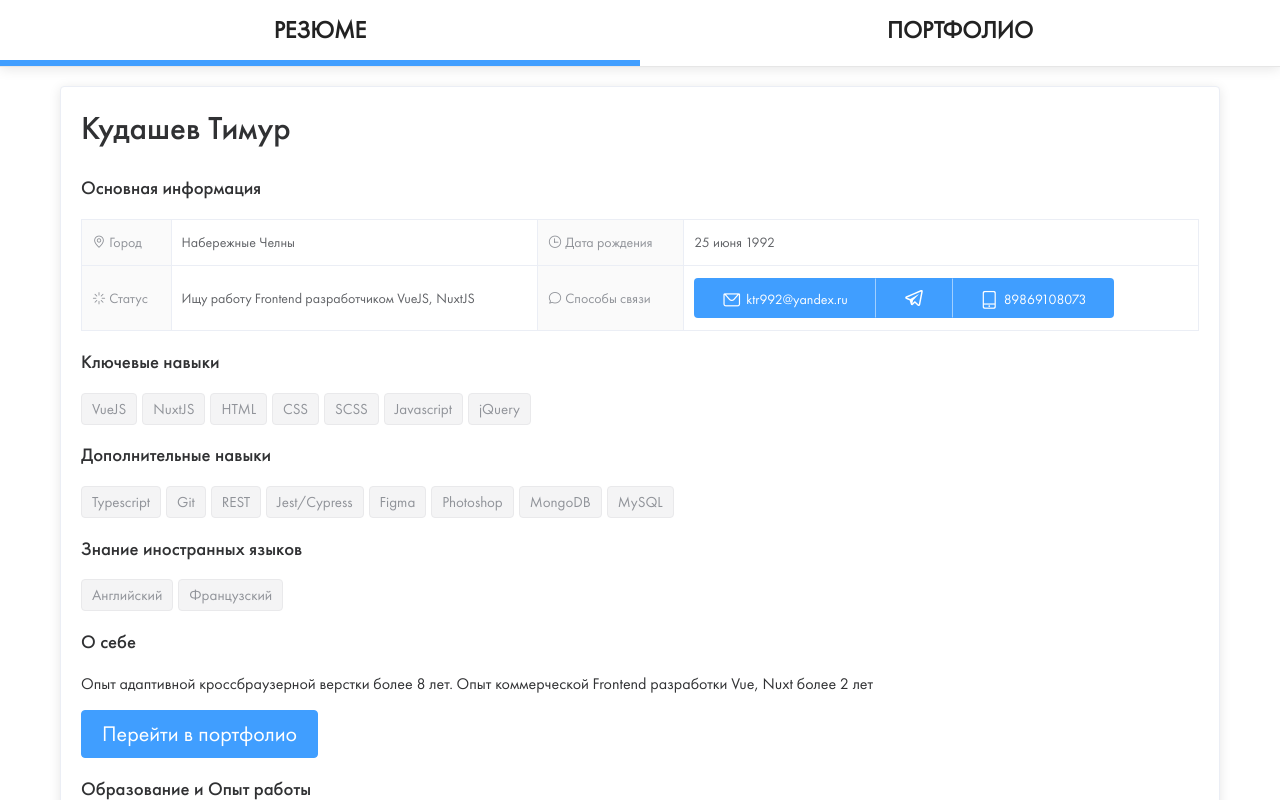
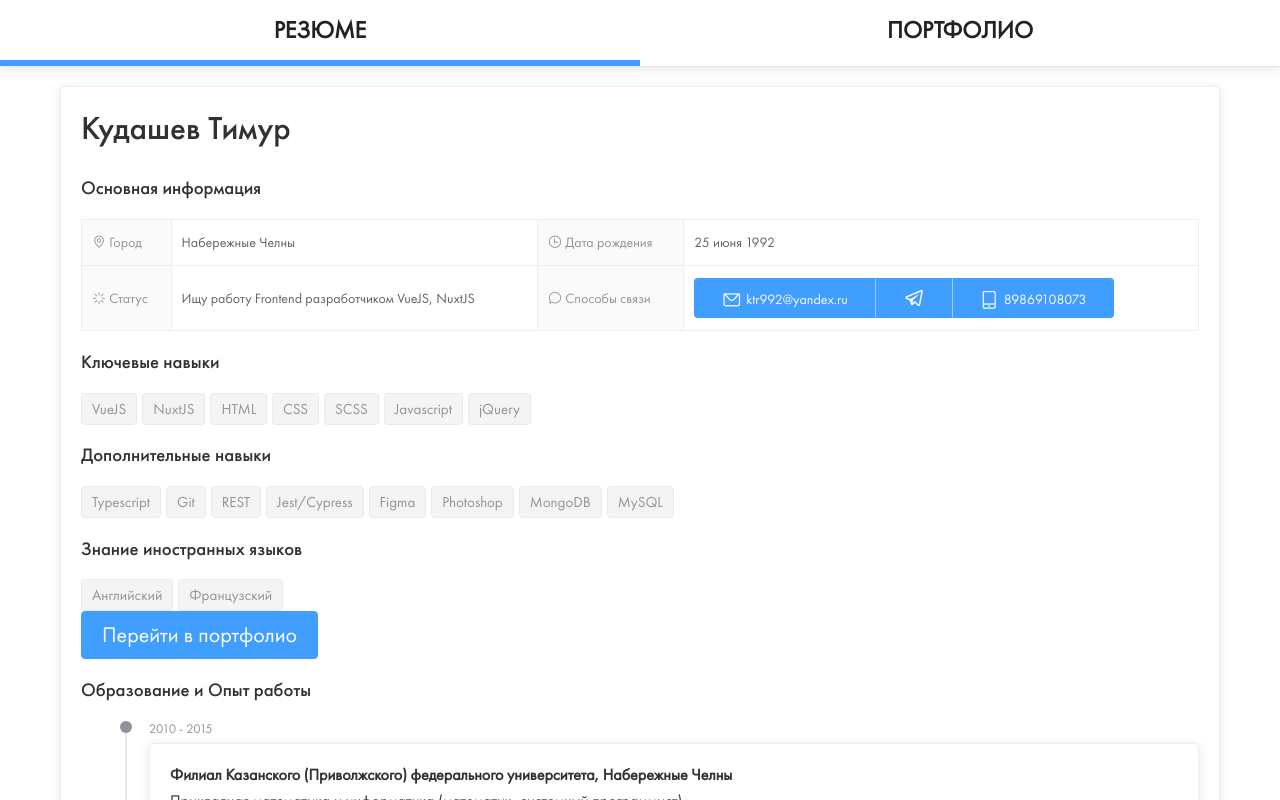
Before and after one commit to ktr92/nuxtresume, a Nuxt app: page / in a window 1280 px wide. Shown: the top 800 px of the page. Built offline with nearby package versions, Linux system fonts and the light colour scheme.

Commit message:
hideinfo

```diff
--- a/pages/index.vue
+++ b/pages/index.vue
@@ -14,8 +14,8 @@
       <h3>Знание иностранных языков</h3>
       <AppSkills type="dark" :data="langs"/>
 
-      <h3>О себе</h3>
-      <AppText :data="description"/>
+     <!--  <h3>О себе</h3>
+      <AppText :data="description"/> -->
 
       <NuxtLink to="/projects"><el-button type="primary">Перейти в портфолио</el-button></NuxtLink>
 
```
